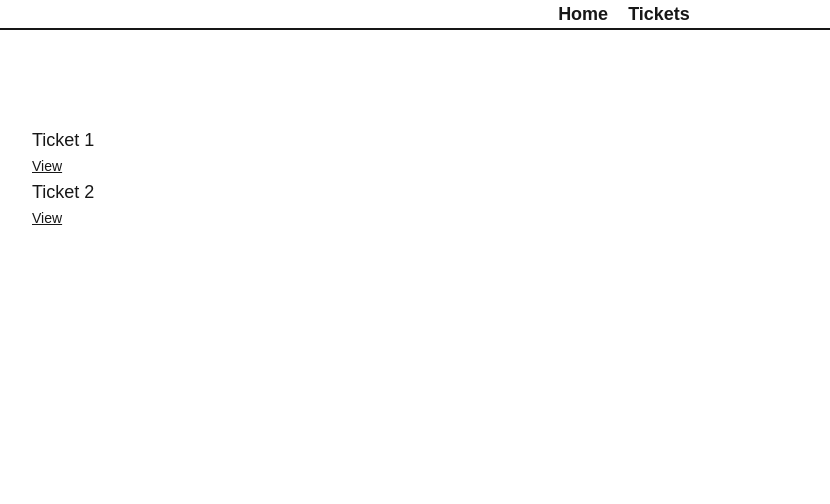
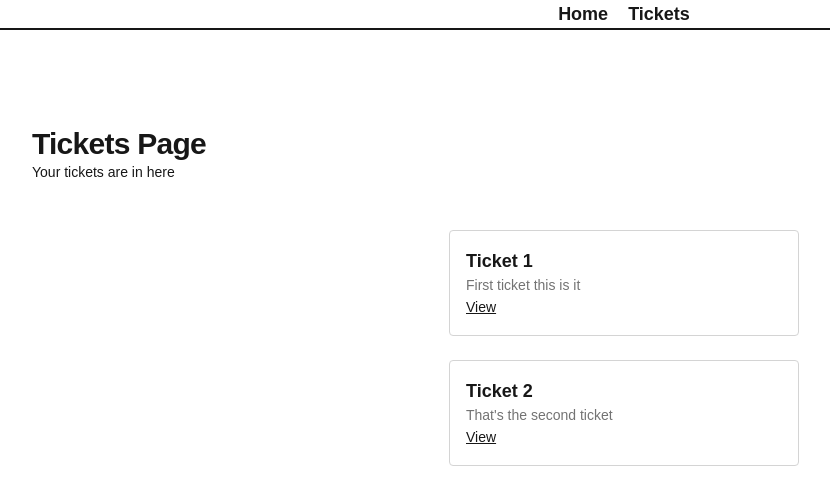
Before and after one commit to RichieWinters/ticket-bounty, a Next.js app: page /tickets in a window 1280 px wide. Shown: the top 504 px of the page, without its empty margins (16-846 px from the left). Built offline with nearby package versions, Linux system fonts and the light colour scheme.

Commit message:
feat: add styles

```diff
--- a/src/app/page.tsx
+++ b/src/app/page.tsx
@@ -3,11 +3,17 @@ import { ticketsPath } from '@/tickets';
 
 const HomePage = () => {
   return (
-    <div>
-      <h2>Home Page </h2>
-      <Link href={ticketsPath()} className='underline'>
-        Go to tickets
-      </Link>
+    <div className='flex flex-col gap-12'>
+      <div>
+        <h2 className='text-3xl font-bold tracking-tight'>Home Page </h2>
+        <p className='text-sm'>Your starting point</p>
+      </div>
+
+      <div className='flex flex-col items-center flex-1'>
+        <Link href={ticketsPath()} className='underline'>
+          Go to tickets
+        </Link>
+      </div>
     </div>
   );
 };
--- a/src/app/tickets/page.tsx
+++ b/src/app/tickets/page.tsx
@@ -4,10 +4,20 @@ import { ticketPath } from '@/tickets';
 
 const TicketsPage = () => {
   return (
+    <div className='flex flex-col gap-12'>
       <div>
+        <h2 className='text-3xl font-bold tracking-tight'>Tickets Page</h2>
+        <p className='text-sm'>Your tickets are in here</p>
+      </div>
+
+      <div className='flex flex-col items-center flex-1 gap-6'>
         {initTickets.map((ticket) => (
-        <div key={ticket.id}>
-          <h2 className='text-lg'>{ticket.title}</h2>
+          <div
+            key={ticket.id}
+            className='w-full max-w-[350px] p-4 border border-neutral-300 rounded'
+          >
+            <h3 className='text-lg font-semibold truncate'>{ticket.title}</h3>
+            <p className='text-sm truncate text-neutral-500'>{ticket.content}</p>
 
             <Link href={ticketPath(ticket.id)} className='text-sm underline'>
               View
@@ -15,6 +25,7 @@ const TicketsPage = () => {
           </div>
         ))}
       </div>
+    </div>
   );
 };
 export default TicketsPage;
```
Also changed, not shown: 1 other file (tests, documents, lock files or other folders). Lines whose indentation alone changed are shown as unchanged.
